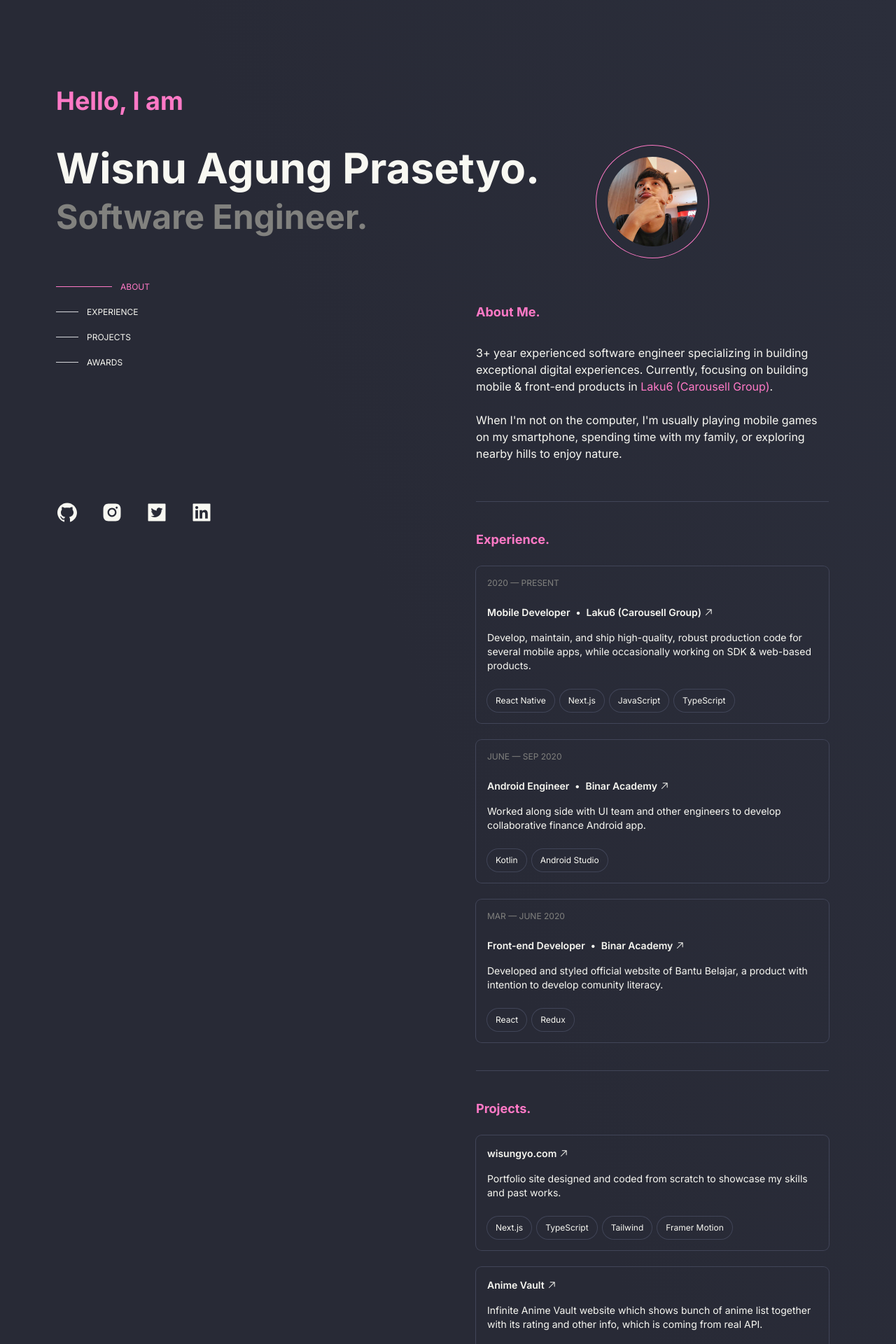
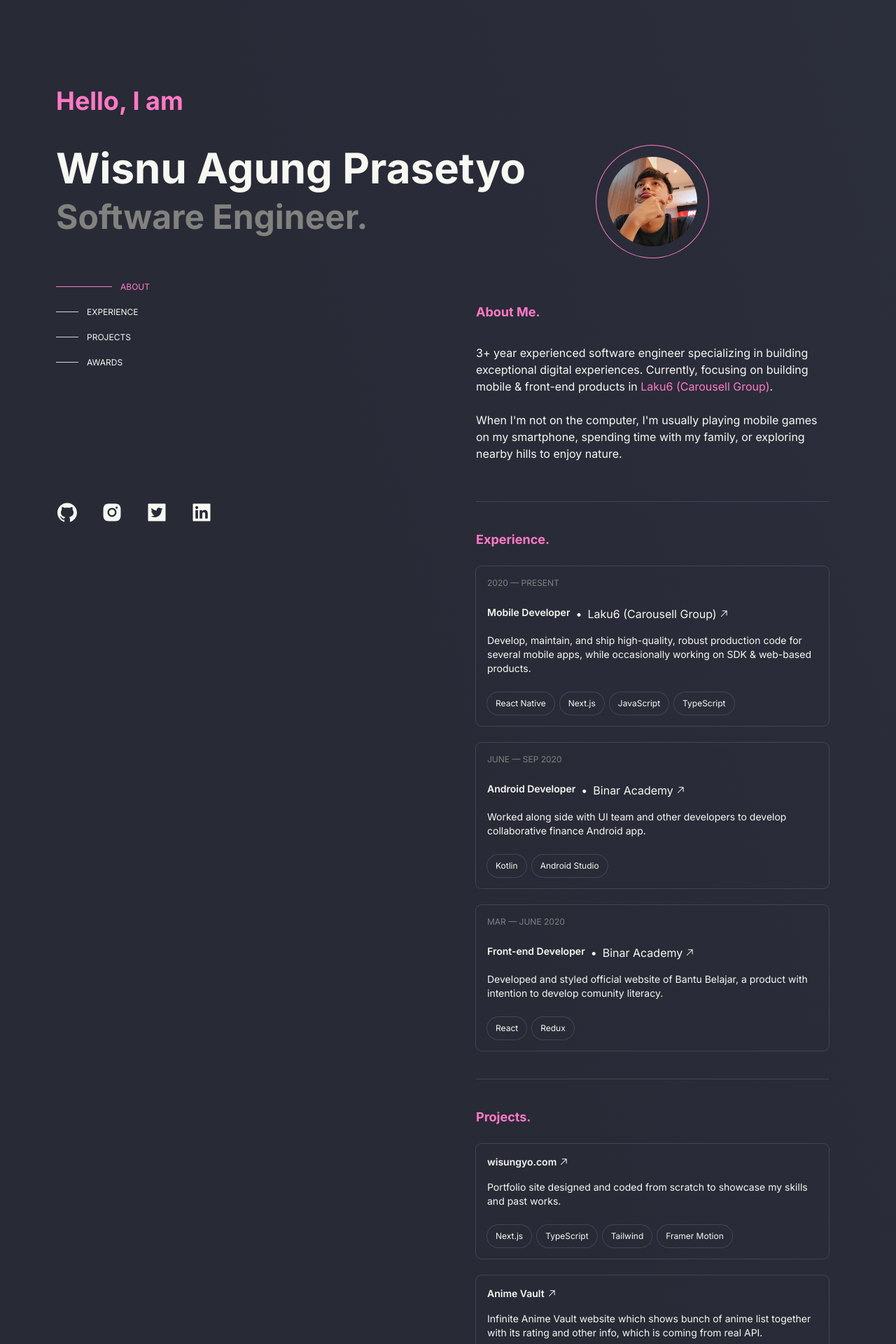
Before and after one commit to wisungyo/simplify-website, a Next.js app: page / in a window 1280 px wide. Shown: the top 1920 px of the page at 70% size. Built offline with nearby package versions, Linux system fonts and the light colour scheme.

Commit message:
feat: fix SEO stuff

```diff
--- a/app/components/Bio/index.tsx
+++ b/app/components/Bio/index.tsx
@@ -14,9 +14,10 @@ const Bio = () => {
           <span className="text-base">
             {year}
             {bio}
-            <a href={carousellGroup}>
-              <span className="text-primary">{laku6Carousell}</span>.
-            </a>
+            <h2 className="inline text-primary">
+              <a href={carousellGroup}>{laku6Carousell}</a>
+            </h2>
+            .
           </span>
           <span className="text-base">{bio2}</span>
         </div>
--- a/app/components/Cards/AwardCard/index.tsx
+++ b/app/components/Cards/AwardCard/index.tsx
@@ -30,7 +30,7 @@ const AwardCard = ({ title, place, honor, date }: IAwardCard) => {
           <p className="text-sm font-bold text-primary">{honor}</p>
         </div>
         <div className="flex flex-col justify-between">
-          <div className="text-sm">{place}</div>
+          <h3 className="text-sm">{place}</h3>
           <div className="flex flex-row gap-2 text-xs">
             <span className="text-primary">{getHonorText(honor)}</span>
             <span>•</span>
--- a/app/components/Cards/ProfileCard/index.tsx
+++ b/app/components/Cards/ProfileCard/index.tsx
@@ -18,18 +18,18 @@ const ProfileCard = (props: IProfileCard) => {
       <a href={url}>
         <div className="flex flex-col gap-4 py-4 my-6 px-4 ring-1 ring-neutral rounded-lg group hover:bg-[#2F313F] md:hover:cursor-pointer">
           {period && <p className="text-xs text-[#81817E] mb-2">{period}</p>}
-          <span className="group-hover:text-primary flex flex-wrap gap-[2px] items-center">
-            <span className="text-sm font-semibold inline-flex flex-row gap-2">
-              {title}
+          <div className="group-hover:text-primary flex flex-wrap gap-[2px] items-center">
+            <div className="inline-flex flex-row gap-2">
+              <h2 className="text-sm font-semibold">{title}</h2>
               {company && (
                 <>
                   <span>•</span>
-                  <span>{company}</span>
+                  <h2>{company}</h2>
                 </>
               )}
-            </span>
+            </div>
             <GoArrowUpRight size="1rem" />
-          </span>
+          </div>
           <p className="text-sm">{description}</p>
           <div className="flex flex-row flex-wrap gap-2 mt-2">
             {stacks.map((data) => (
--- a/app/components/Header/index.tsx
+++ b/app/components/Header/index.tsx
@@ -21,9 +21,9 @@ const Header = () => {
           </div>
         </div>
         <div className="flex flex-col items-start gap-1 md:hidden">
-          <h1 id="fullname" className="font-bold text-2xl text-center">
+          <h2 id="fullname" className="font-bold text-2xl text-center">
             {fullname}
-          </h1>
+          </h2>
           <div className="w-full">
             <h2 className="text-primary text-lg font-semibold text-center">
               {occupation}
--- a/app/components/HeaderLarge/index.tsx
+++ b/app/components/HeaderLarge/index.tsx
@@ -79,10 +79,7 @@ const HeaderLarge = () => {
             >
               {scrolled ? "" : `${agung} `}
             </span>
-            <span>
-              {prasetyo}
-              {"."}
-            </span>
+            <span>{prasetyo}</span>
           </h1>
           <h2
             id="fullname"
--- a/app/components/Navigation/index.tsx
+++ b/app/components/Navigation/index.tsx
@@ -44,12 +44,12 @@ const Navigation = () => {
                   data.url === active
                     ? "w-20 bg-primary"
                     : "w-8 bg-neutral-content"
-                } transition-all duration-200 group-hover:w-20 group-hover:bg-primary`}
+                } transition-all duration-200 group-hover:w-20`}
               />
               <div
                 className={`text-xs uppercase py-1 ${
                   data.url === active && "text-primary"
-                } group-hover:text-primary transition-all duration-200`}
+                } transition-all duration-200`}
               >
                 {data.name}
               </div>
--- a/app/components/NotFound/index.tsx
+++ b/app/components/NotFound/index.tsx
@@ -10,7 +10,7 @@ const NotFound = () => {
   return (
     <>
       <div className="flex flex-col justify-center items-center py-8 gap-4">
-        <h1 className="text-primary text-6xl font-black">{code404}.</h1>
+        <p className="text-primary text-6xl font-black">{code404}.</p>
         <div className="flex flex-col justify-center items-center mb-8">
           <p className="text-sm">{looksLost}</p>
           <p className="text-sm">{bringYouHome}</p>
--- a/app/constants/labels.ts
+++ b/app/constants/labels.ts
@@ -14,7 +14,7 @@ export const toEmail = "Interested in working together? Email me!";
 export const myEmail = "wisungyo@gmail.com";
 export const footer = "© 2023 Wisnu Agung Prasetyo, All Rights Reserved";
 export const description =
-  "Also called wisungyo. A mobile & frontend developer of a tech company in Jakarta called Laku6, company under Carousell Group. Working remotely from home, Blitar";
+  "Wisnu Agung Prasetyo, also called wisungyo. A mobile & frontend developer of a tech company in Jakarta called Laku6, company under Carousell Group.";
 export const laku6Carousell = " Laku6 (Carousell Group)";
 export const helloIam = "Hello, I am";
 export const wisnu = "Wisnu";
--- a/app/constants/values.ts
+++ b/app/constants/values.ts
@@ -7,6 +7,8 @@ import {
   Question,
   Quotes,
 } from "@/app/constants/types";
+import { description, fullname, occupation } from "./labels";
+import { wisungyoComs } from "./links";
 
 export const maxChats: number = 10;
 
@@ -68,10 +70,10 @@ export const experience: Profile[] = [
   },
   {
     id: "1",
-    title: "Android Engineer",
+    title: "Android Developer",
     company: "Binar Academy",
     description:
-      "Worked along side with UI team and other engineers to develop collaborative finance Android app.",
+      "Worked along side with UI team and other developers to develop collaborative finance Android app.",
     period: "JUNE — SEP 2020",
     url: "https://www.binaracademy.com/en/about",
     stacks: [
@@ -592,3 +594,65 @@ export const quotes: Quotes[] = [
     author: "",
   },
 ];
+
+export const jsonLD = {
+  "@context": "http://schema.org/",
+  "@type": "Person",
+  name: fullname,
+  description: description,
+  occupation: {
+    "@type": "Product",
+    name: occupation,
+  },
+  website: {
+    "@type": "Brand",
+    name: "wisungyo",
+    url: wisungyoComs,
+  },
+};
+
+export const metaData = {
+  metadataBase: new URL(wisungyoComs),
+  title: fullname,
+  description: description,
+  alternates: {
+    canonical: "/",
+    languages: {
+      "en-US": "/en-US",
+      "de-DE": "/de-DE",
+    },
+  },
+  openGraph: {
+    title: fullname,
+    description: description,
+    url: wisungyoComs,
+    siteName: fullname,
+    images: [
+      {
+        url: "https://wisungyo.com/_next/image?url=%2Fimages%2Fprofile.jpeg&w=256&q=75",
+        width: 256,
+        height: 256,
+      },
+    ],
+    locale: "en_US",
+    type: "website",
+  },
+  // robots: {
+  //   index: false,
+  //   follow: true,
+  //   nocache: true,
+  //   googleBot: {
+  //     index: true,
+  //     follow: false,
+  //     noimageindex: true,
+  //     "max-video-preview": -1,
+  //     "max-image-preview": "large",
+  //     "max-snippet": -1,
+  //   },
+  // },
+  icons: {
+    icon: "/favicon.ico",
+    shortcut: "/favicon.ico",
+    apple: "/favicon.ico",
+  },
+};
--- a/app/layout.tsx
+++ b/app/layout.tsx
@@ -1,65 +1,12 @@
-import type { Metadata } from "next";
+import "./globals.css";
 import { Inter } from "next/font/google";
-import "./globals.css";
-import { fullname, description, occupation } from "@/app/constants/labels";
-import { wisungyoComs } from "@/app/constants/links";
 import { SpeedInsights } from "@vercel/speed-insights/next";
+import { jsonLD, metaData } from "./constants/values";
+import { Metadata } from "next";
 
 const inter = Inter({ subsets: ["latin"] });
 
-export const metadata: Metadata = {
-  metadataBase: new URL(wisungyoComs),
-  title: fullname,
-  description: description,
-  alternates: {
-    canonical: "/",
-    languages: {
-      "en-US": "/en-US",
-      "de-DE": "/de-DE",
-    },
-  },
-  openGraph: {
-    title: fullname,
-    description: description,
-    url: wisungyoComs,
-    siteName: fullname,
-    images: [
-      {
-        url: "https://wisungyo.com/_next/image?url=%2Fimages%2Fprofile.jpeg&w=256&q=75",
-        width: 256,
-        height: 256,
-      },
-    ],
-    locale: "en_US",
-    type: "website",
-  },
-  robots: {
-    index: false,
-    follow: true,
-    nocache: true,
-    googleBot: {
-      index: true,
-      follow: false,
-      noimageindex: true,
-      "max-video-preview": -1,
-      "max-image-preview": "large",
-      "max-snippet": -1,
-    },
-  },
-  icons: {
-    icon: "/favicon.ico",
-    shortcut: "/favicon.ico",
-    apple: "/favicon.ico",
-  },
-};
-
-const jsonLd = {
-  "@context": "http://schema.org/",
-  "@type": "Person",
-  name: fullname,
-  jobTitle: occupation,
-  url: wisungyoComs,
-};
+export const metadata: Metadata = metaData;
 
 export default function RootLayout({
   children,
@@ -74,7 +21,7 @@ export default function RootLayout({
         {children}
         <script
           type="application/ld+json"
-          dangerouslySetInnerHTML={{ __html: JSON.stringify(jsonLd) }}
+          dangerouslySetInnerHTML={{ __html: JSON.stringify(jsonLD) }}
         />
         <SpeedInsights />
       </body>
--- a/app/sitemap.ts
+++ b/app/sitemap.ts
@@ -3,7 +3,7 @@ import { MetadataRoute } from "next";
 export default function sitemap(): MetadataRoute.Sitemap {
   return [
     {
-      url: "https://wisungyo.com",
+      url: "https://www.wisungyo.com",
       lastModified: new Date(),
       changeFrequency: "daily",
       priority: 1,
```
Also changed, not shown: public/robots.txt (added).
